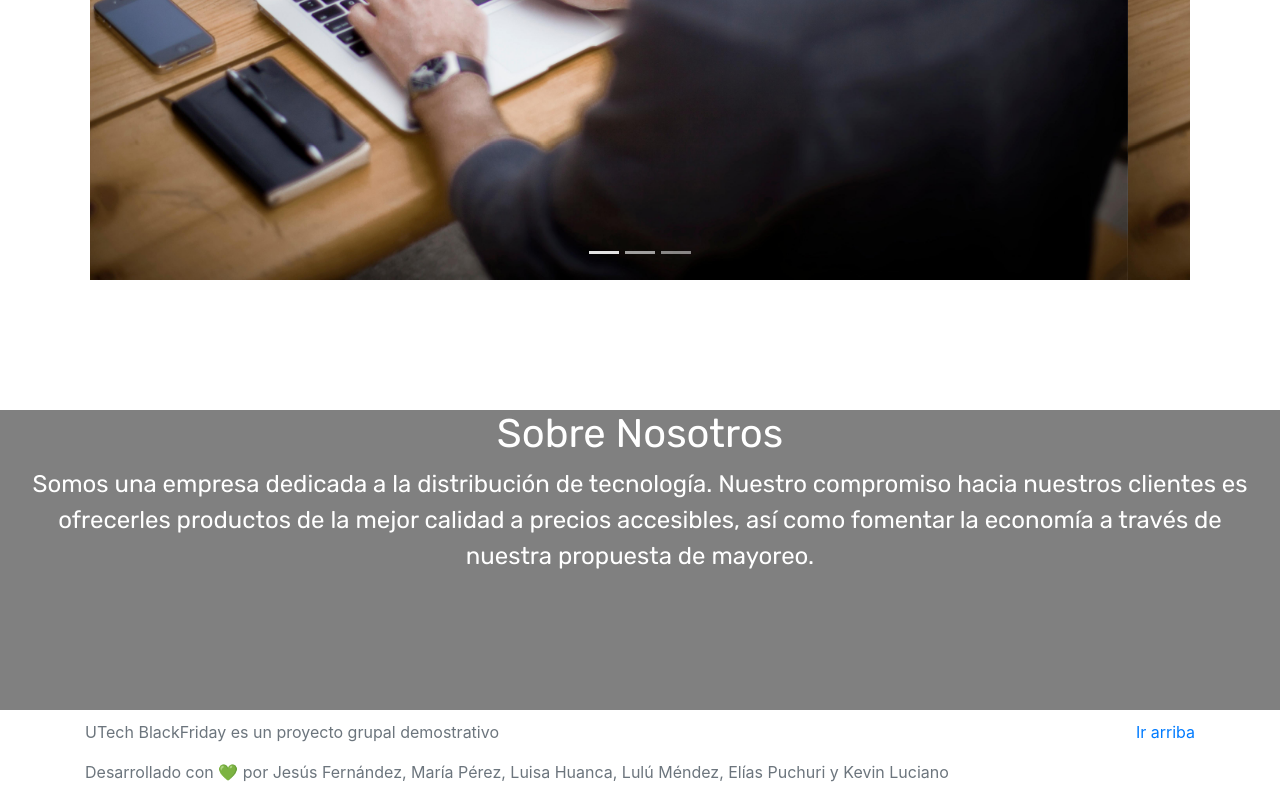
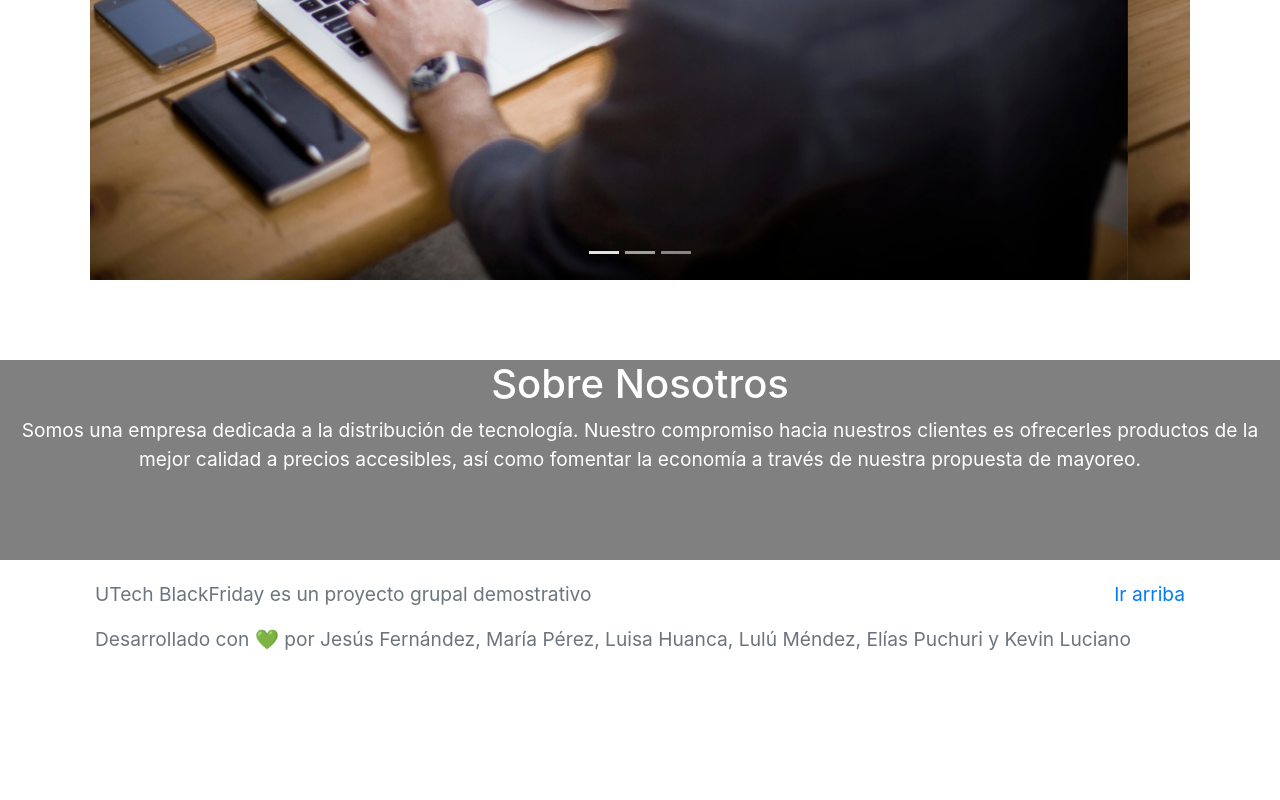
Before and after one commit to JesusFz93/grupal, a website: page app/nosotros.html in a window 1280 px wide. Shown: the part 589-1389 px from the top of the page. After the commit the page ends 1259 px from the top, so only its background shows below. Drawn offline with nearby package versions, Linux system fonts and the light colour scheme.

Commit message:
CSS P and Footer updates

```diff
--- a/app/style.css
+++ b/app/style.css
@@ -11,16 +11,22 @@ body {
 
 
 .backgroundOur{
-    margin: 10px 0px 10px 0px;
+    margin: auto;
     background-color: grey;
-    height: 300px;
+    height: 200px;
 }
 
 .ourtext{
-    font-family: 'Rubik', sans-serif;
-    margin: 50px 20px 50px 20px;
     color: #ffffff;
     font-size: 1.5rem;
     text-align: center;
-    align-content: center;
 }
+
+footer{
+    margin-top: 20px;
+}
+
+p{
+    margin: 10px;
+    font-size: 1.2rem;
+}
```
